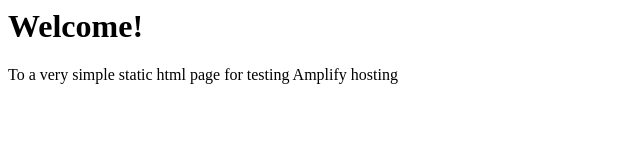
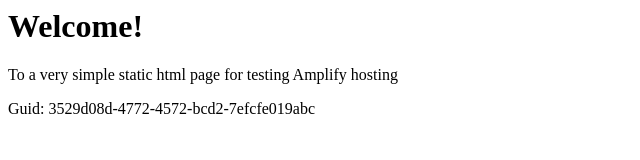
Before and after one commit to aws-aemilia-cdg/Github-PR-Commit-Integration-Test-DoNotTouch-Gith-P5X5MO5I-v1-preprod-eu-west-3, a website: page src/index.html in a window 1280 px wide. Shown: the whole page, without its empty margins (0-640 px from the left). Drawn offline with Linux system fonts and the light colour scheme.

Commit message:
commit from integ tests

```diff
--- a/src/index.html
+++ b/src/index.html
@@ -1,3 +1,5 @@
+
+
 <html lang="en">
 
 <head>
@@ -10,6 +12,6 @@
 <body>
     <h1>Welcome!</h1>
     <p>To a very simple static html page for testing Amplify hosting</p>
-</body>
+    <p>Guid: 3529d08d-4772-4572-bcd2-7efcfe019abc</p></body>
 
 </html>
```
